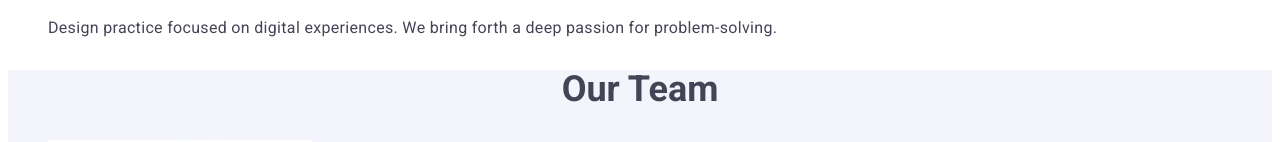
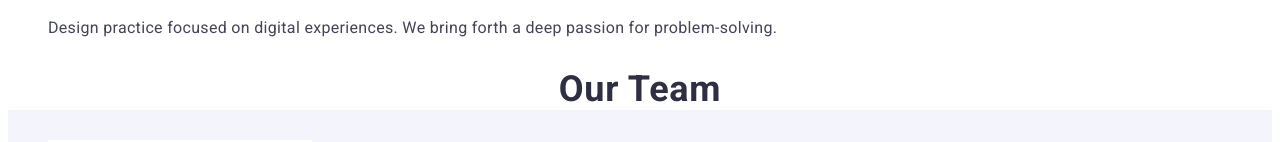
Before and after one commit to Linkyyyy/goit-markup-hw-02, a plain HTML site: page index.html in a window 1280 px wide. Shown: the part 716-858 px from the top of the page. Drawn offline with Linux system fonts and the light colour scheme.

Commit message:
Update styles.css

```diff
--- a/css/styles.css
+++ b/css/styles.css
@@ -120,10 +120,13 @@ cursor: pointer;
     line-height: 1.11;
     text-align: center;
     text-transform: capitalize;
+    letter-spacing: 0.02em;
+    color: #2e2f42;
+    background-color: #FFFFFF;
 
 }
 .team-title-list{
     line-height: 1.5;
     letter-spacing: 0.02em;
-    background-color: #FFFFFF;
+
 }
```
